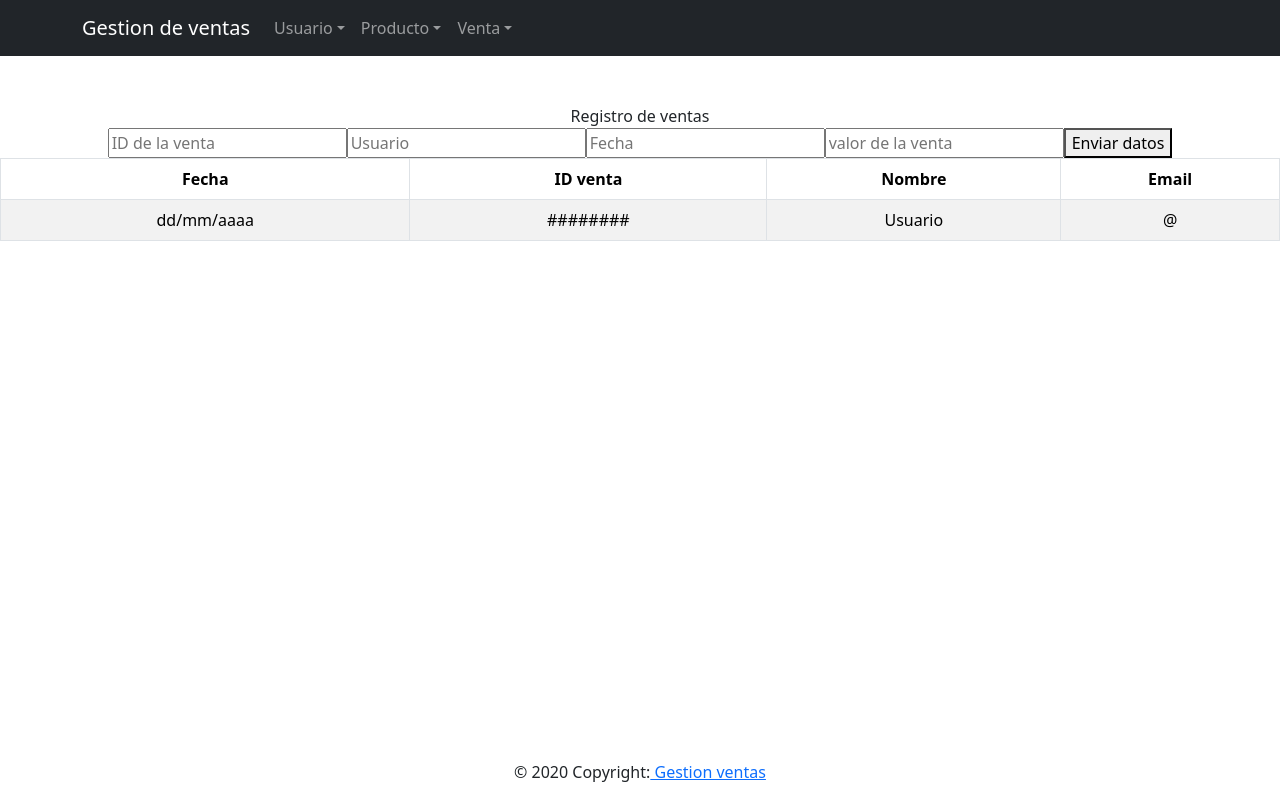
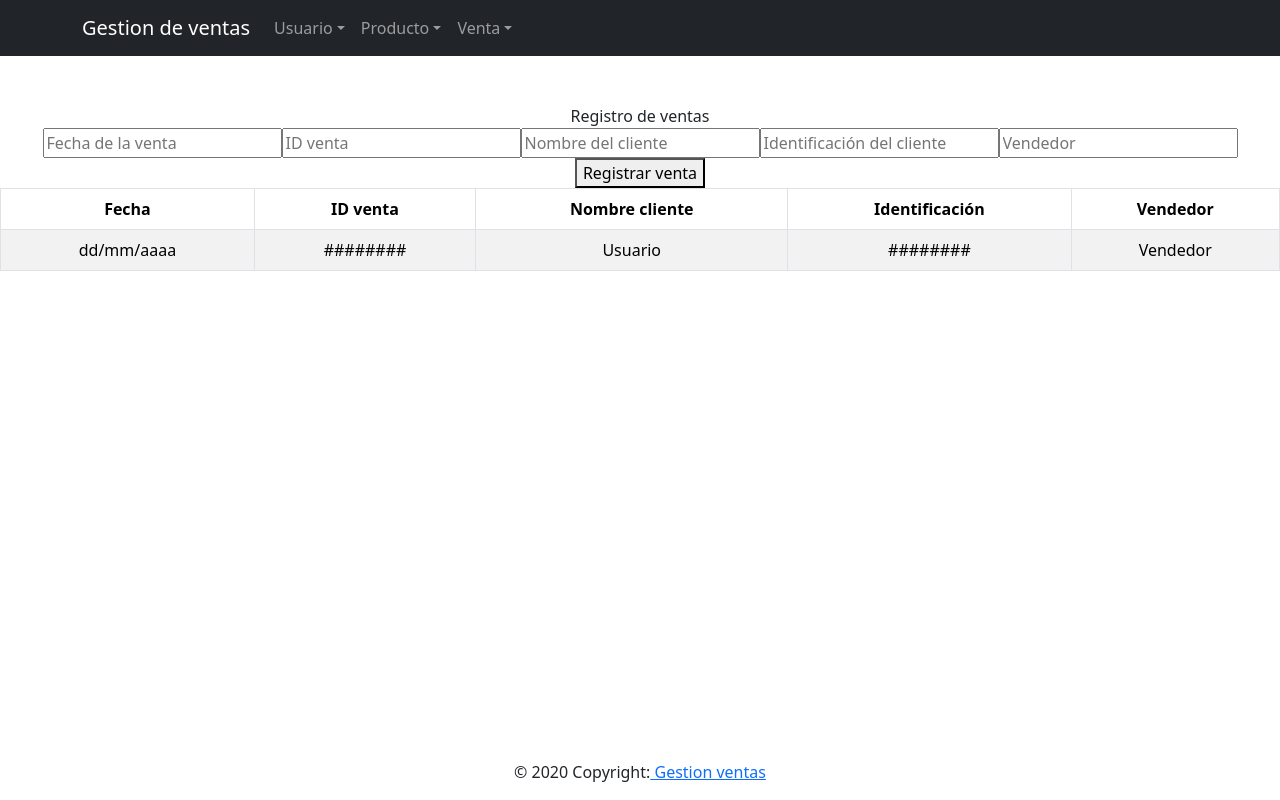
Before and after one commit to SandraCaballeroV/maintools-project, a React (Create React App) app in the folder gestion-ventas/: page /RegistrarVenta in a window 1280 px wide. Built offline with nearby package versions, Linux system fonts and the light colour scheme.

Commit message:
Establecer inputs para el registro de ventas

```diff
--- a/gestion-ventas/src/Components/ventas/RegistrarVenta.jsx
+++ b/gestion-ventas/src/Components/ventas/RegistrarVenta.jsx
@@ -31,19 +31,21 @@ const RegistrarVenta = () =>{
              <div>
         <div>
           <form className="flex flex-co">
-          <input onChange={(e) => {setIdVenta(e.target.value);}} type="text" placeholder="ID de la venta"/>
-          <input onChange = {cambioUsuario} type="text" placeholder="Usuario"/>
-          <input type="text" placeholder="Fecha"/>
-          <input type="text" placeholder="valor de la venta"/>
-          <button type="button" onClick = {enviarDatosAlBack}>Enviar datos</button>
+          <input onChange={(e) => {setIdVenta(e.target.value);}} type="text" placeholder="Fecha de la venta"/>
+          <input onChange = {cambioUsuario} type="text" placeholder="ID venta"/>
+          <input type="text" placeholder="Nombre del cliente"/>
+          <input type="text" placeholder="Identificación del cliente"/>
+          <input type="text" placeholder="Vendedor"/>
+          <button type="button" onClick = {enviarDatosAlBack}>Registrar venta</button>
           </form>
       <Table striped bordered hover>
         <thead>
           <tr>
             <th>Fecha</th>
             <th>ID venta</th>
-            <th>Nombre</th>
-            <th>Email</th>
+            <th>Nombre cliente</th>
+            <th>Identificación</th>
+            <th>Vendedor</th>
           </tr>
         </thead>
         <tbody>
@@ -51,7 +53,8 @@ const RegistrarVenta = () =>{
             <td>dd/mm/aaaa</td>
             <td>########</td>
             <td>Usuario</td>
-            <td>@</td>
+            <td>########</td>
+            <td>Vendedor</td>
           </tr>
        </tbody>
       </Table>
```
